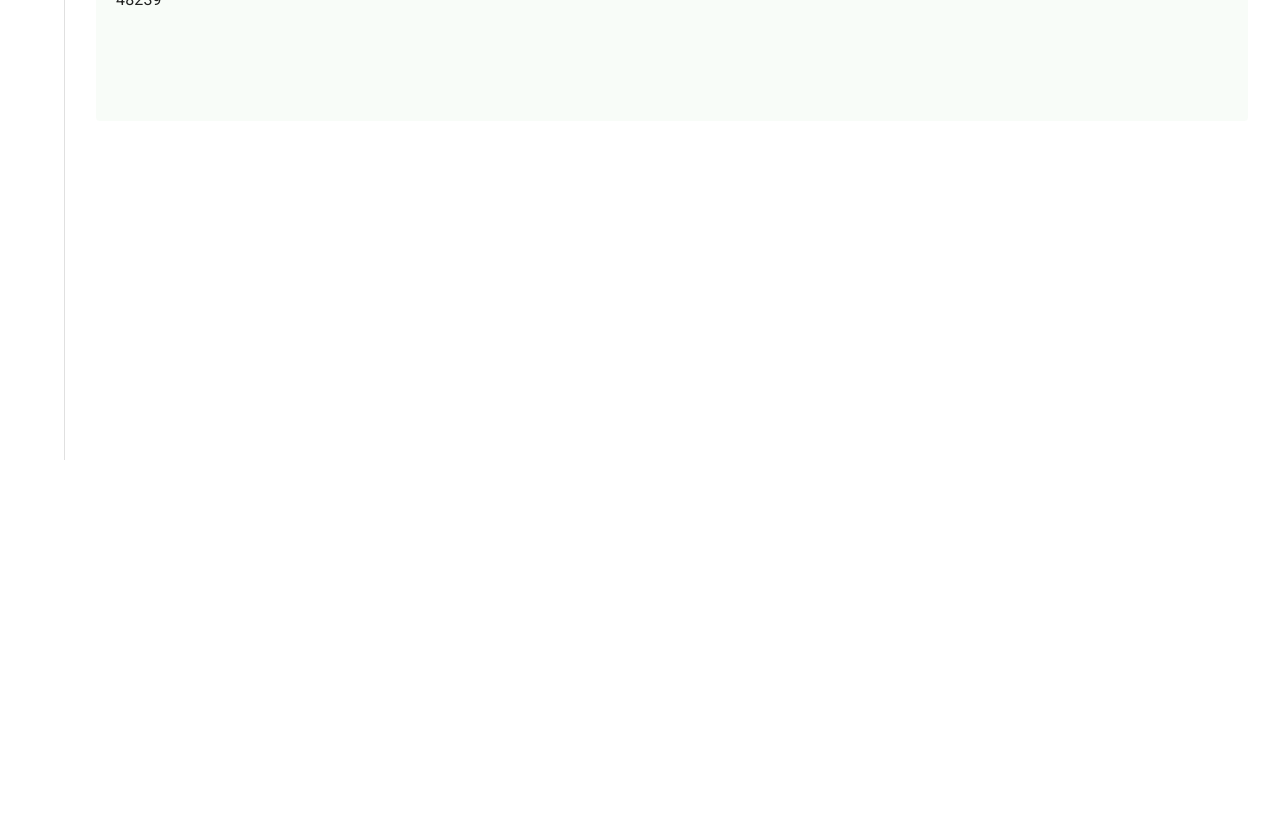
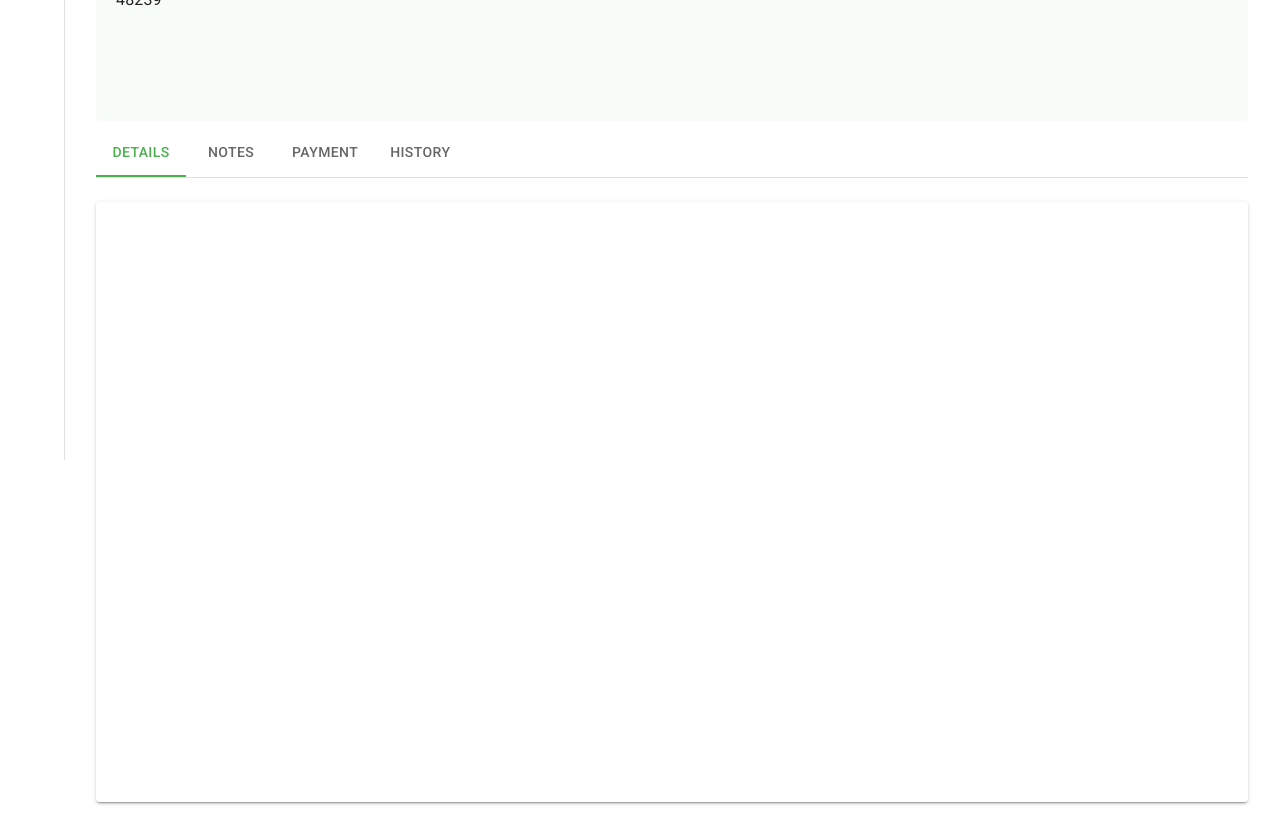
Before and after one commit to boostedd2/material-mini-crm, a Next.js app: page /tickets/1 in a window 1280 px wide. Shown: the part 340-1166 px from the top of the page. Before the commit the page ends 800 px from the top, so only its background shows below. Built offline with nearby package versions, Linux system fonts and the light colour scheme; sample sign-in values are in the browser's storage.

Commit message:
add ticket detail tab menu and wrapper component

```diff
--- a/src/_components/TicketDetail/TicketDetailMenu.js
+++ b/src/_components/TicketDetail/TicketDetailTabs.js
@@ -1,9 +1,10 @@
-import * as React from 'react';
-import PropTypes from 'prop-types';
 import Tabs from '@mui/material/Tabs';
 import Tab from '@mui/material/Tab';
 import Typography from '@mui/material/Typography';
 import Box from '@mui/material/Box';
+import { useState } from 'react'
+import TicketDetailsForm from "@/_components/TicketDetail/TicketDetailsCardWrapper";
+import TicketDetailsCardWrapper from "@/_components/TicketDetail/TicketDetailsCardWrapper";
 
 function TabPanel(props) {
   const { children, value, index, ...other } = props;
@@ -17,7 +18,7 @@ function TabPanel(props) {
       {...other}
     >
       {value === index && (
-        <Box sx={{ p: 3 }}>
+        <Box sx={{ pt: 3, pb: 3 }}>
           <Typography>{children}</Typography>
         </Box>
       )}
@@ -32,31 +33,38 @@ function a11yProps(index) {
   };
 }
 
-export default function BasicTabs() {
-  const [value, setValue] = React.useState(0);
+const TicketDetailTabs = () => {
+  const [value, setValue] = useState(0);
 
   const handleChange = (event, newValue) => {
     setValue(newValue);
   };
 
   return (
-    <Box sx={{ width: '100%' }}>
+    <Box sx={{ width: '100%', mt: 1 }}>
       <Box sx={{ borderBottom: 1, borderColor: 'divider' }}>
         <Tabs value={value} onChange={handleChange} aria-label="basic tabs example">
-          <Tab label="Item One" {...a11yProps(0)} />
-          <Tab label="Item Two" {...a11yProps(1)} />
-          <Tab label="Item Three" {...a11yProps(2)} />
+          <Tab label="Details" {...a11yProps(0)} />
+          <Tab label="Notes" {...a11yProps(1)} />
+          <Tab label="Payment" {...a11yProps(2)} />
+          <Tab label="History" {...a11yProps(3)} />
         </Tabs>
       </Box>
       <TabPanel value={value} index={0}>
-        Item One
+        <TicketDetailsCardWrapper></TicketDetailsCardWrapper>
       </TabPanel>
       <TabPanel value={value} index={1}>
-        Item Two
+        <TicketDetailsCardWrapper></TicketDetailsCardWrapper>
       </TabPanel>
       <TabPanel value={value} index={2}>
-        Item Three
+        <TicketDetailsCardWrapper></TicketDetailsCardWrapper>
+      </TabPanel>
+      <TabPanel value={value} index={3}>
+        <TicketDetailsCardWrapper></TicketDetailsCardWrapper>
       </TabPanel>
     </Box>
   );
 }
+
+
+export default TicketDetailTabs;
--- /dev/null
+++ b/src/_components/TicketDetail/TicketDetailsCardWrapper.js
@@ -0,0 +1,18 @@
+import {Paper, Typography} from "@mui/material";
+import {styled} from "@mui/material/styles";
+
+const TicketDetailWrapper = styled(Paper)(({theme}) => ({
+  width: '100%',
+  minHeight: 600,
+  padding: 0,
+}));
+
+const TicketDetailsCardWrapper = ({ children }) => {
+  return (
+    <TicketDetailWrapper elevation={2}>
+      {children}
+    </TicketDetailWrapper>
+  )
+}
+
+export default TicketDetailsCardWrapper;
--- a/src/pages/tickets/[ticketId]/index.js
+++ b/src/pages/tickets/[ticketId]/index.js
@@ -8,6 +8,7 @@ import ReadOnlyFieldLabel from "@/_components/common/Text/ReadOnlyFieldLabel";
 import DescriptionText from "@/_components/common/Text/DescriptionText";
 import HeadingMain from "@/_components/common/Text/HeadingMain";
 import Grid from "@mui/material/Grid";
+import TicketDetailTabs from "@/_components/TicketDetail/TicketDetailTabs";
 
 const TicketHeadingSection = styled(Paper)(({theme}) => ({
   marginTop: '20px',
@@ -47,6 +48,8 @@ const TicketDetail = ({ ticketId }) => {
           </Box>
         </TicketHeadingSection>
 
+        <TicketDetailTabs />
+
       </Container>
     </main>
   )
```
